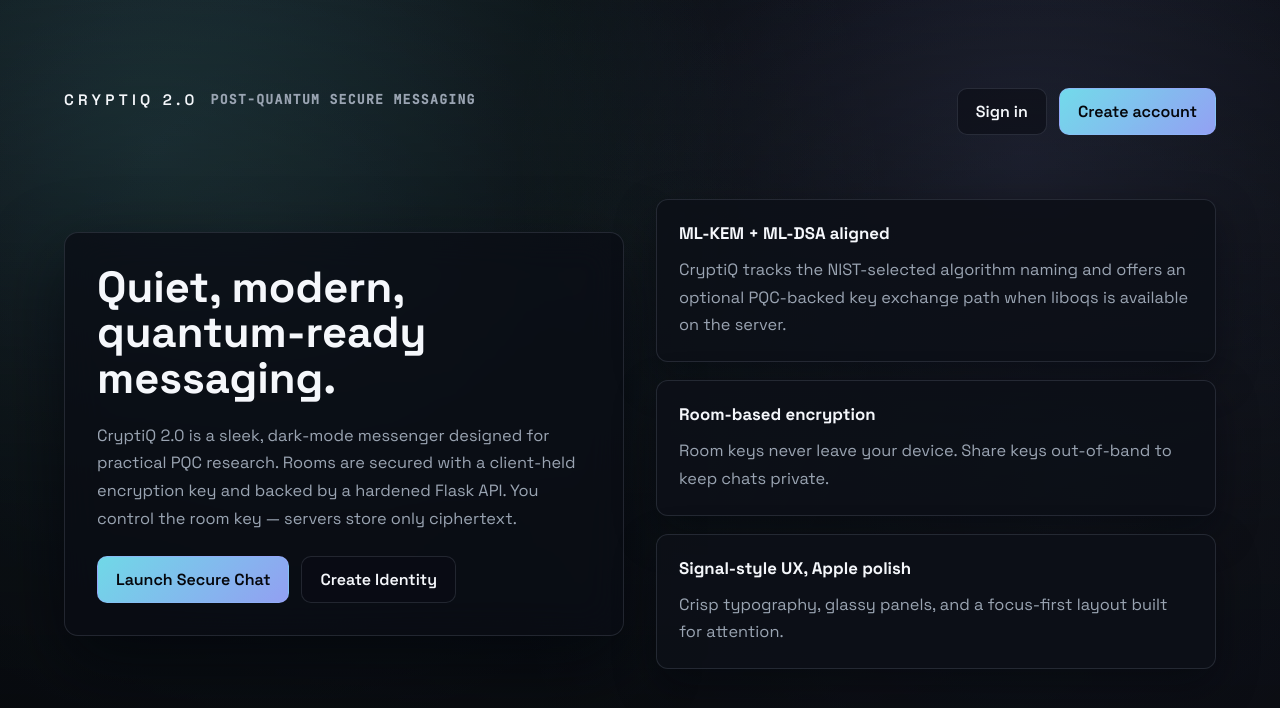
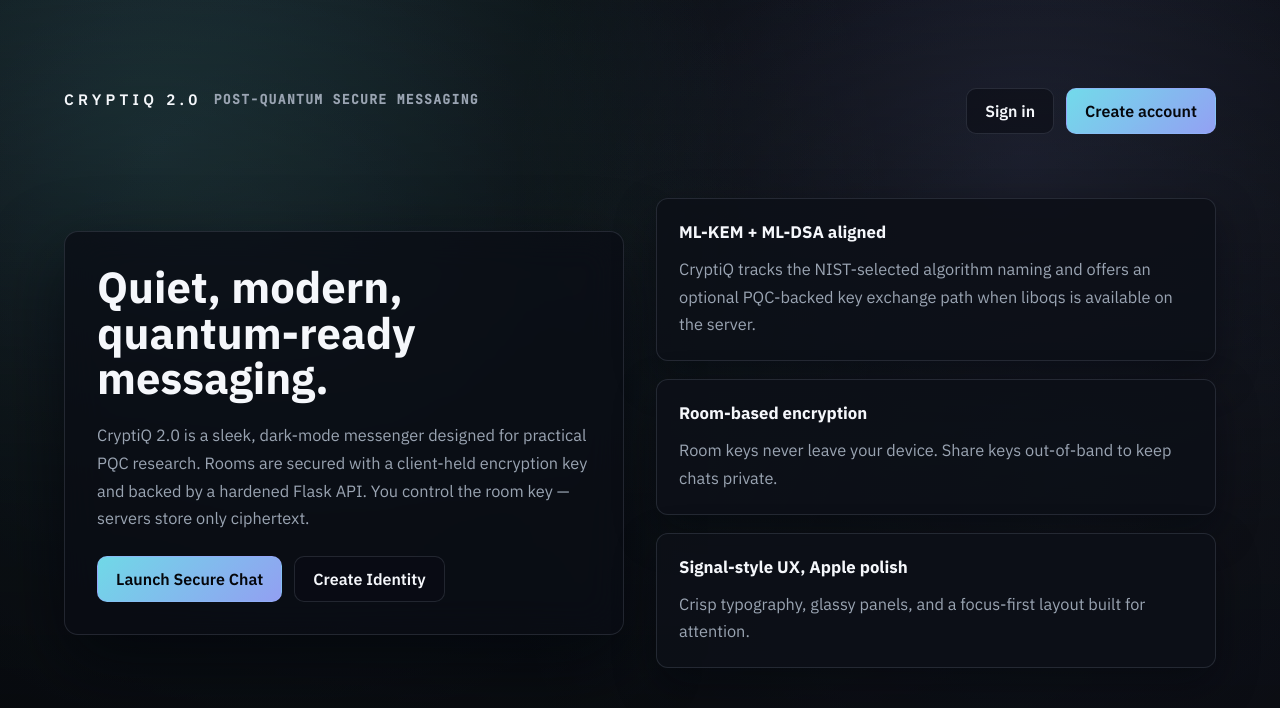
Before and after one commit to vanessamadison/cryptiq, a Next.js app in the folder frontend/: page / in a window 1280 px wide. Shown: the top 708 px of the page. Built offline with nearby package versions, Linux system fonts and the light colour scheme.

Commit message:
style(ui): switch to plex sans

```diff
--- a/frontend/app/globals.css
+++ b/frontend/app/globals.css
@@ -1,4 +1,4 @@
-@import url("https://fonts.googleapis.com/css2?family=Space+Grotesk:wght@300;400;500;600;700&family=JetBrains+Mono:wght@400;500&display=swap");
+@import url("https://fonts.googleapis.com/css2?family=IBM+Plex+Sans:wght@300;400;500;600;700&family=JetBrains+Mono:wght@400;500&display=swap");
 
 :root {
   color-scheme: dark;
@@ -27,7 +27,7 @@ body {
   min-height: 100%;
   background: var(--bg);
   color: var(--text);
-  font-family: "Space Grotesk", system-ui, -apple-system, BlinkMacSystemFont, "Segoe UI", sans-serif;
+  font-family: "IBM Plex Sans", system-ui, -apple-system, BlinkMacSystemFont, "Segoe UI", sans-serif;
 }
 
 body {
```
